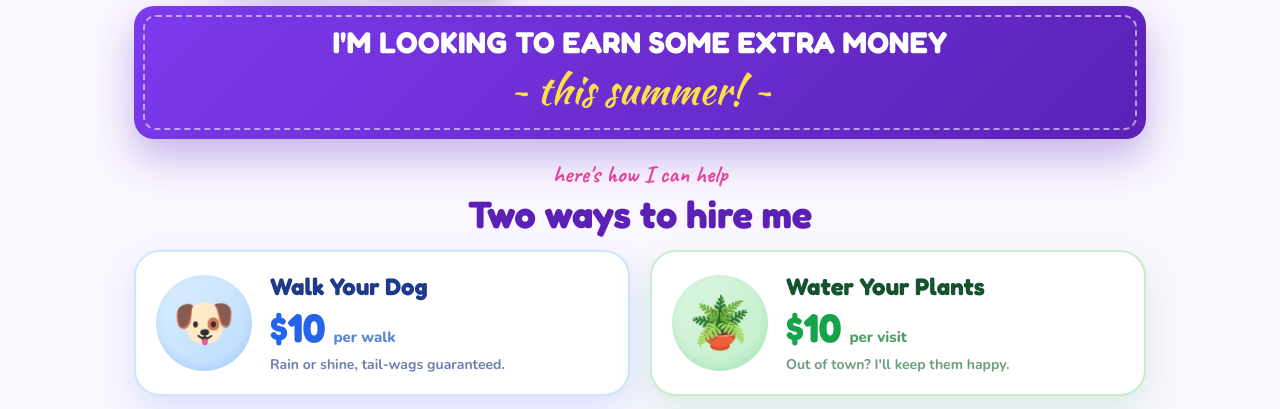
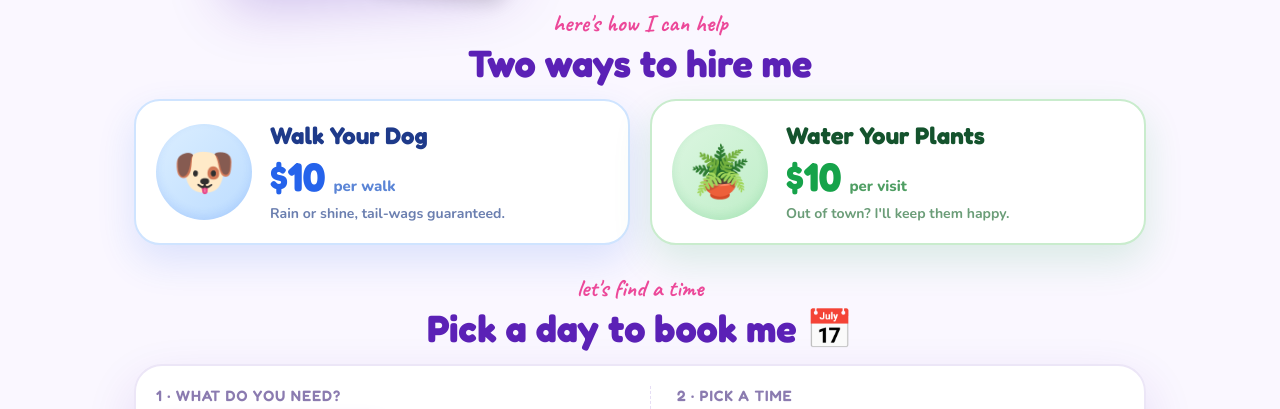
Before and after one commit to gozdemir-afk/Tietam-Site, a website: page index.html in a window 1280 px wide. Shown: the part 592-1001 px from the top of the page. Drawn offline with nearby package versions, Linux system fonts and the light colour scheme.

Commit message:
Remove the purple 'earn extra money this summer' banner

```diff
--- a/index.html
+++ b/index.html
@@ -63,17 +63,6 @@
           <a href="#book" style="font-family:'Fredoka',sans-serif; font-weight:600; font-size:18px; color:#fff; background:linear-gradient(135deg, var(--accent), var(--accent2)); padding:14px 28px; border-radius:999px; box-shadow:0 12px 26px rgba(124,58,237,.34);">Book me this summer →</a>
           <a href="#services" style="font-family:'Fredoka',sans-serif; font-weight:600; font-size:18px; color:var(--accent); background:#fff; border:2px solid #ece6f7; padding:14px 26px; border-radius:999px;">See what I do</a>
         </div>
-      </div>
-    </div>
-  </div>
-
-  <!-- ===== BANNER ===== -->
-  <div style="max-width:1060px; margin:18px auto 0; padding:0 24px;">
-    <div style="position:relative; background:linear-gradient(135deg, var(--accent), var(--deep)); border-radius:20px; padding:20px 24px; box-shadow:0 18px 40px rgba(91,33,182,.32);">
-      <div style="position:absolute; inset:9px; border:2px dashed rgba(255,255,255,.55); border-radius:13px; pointer-events:none;"></div>
-      <div style="position:relative; text-align:center;">
-        <div style="font-family:'Fredoka',sans-serif; font-weight:700; font-size:clamp(20px,3.4vw,30px); color:#fff; letter-spacing:.01em; line-height:1.1;">I'M LOOKING TO EARN SOME EXTRA MONEY</div>
-        <div style="font-family:'Kaushan Script',cursive; font-size:clamp(26px,4.4vw,40px); color:#fde047; margin-top:2px;">~ this summer! ~</div>
       </div>
     </div>
   </div>
```
